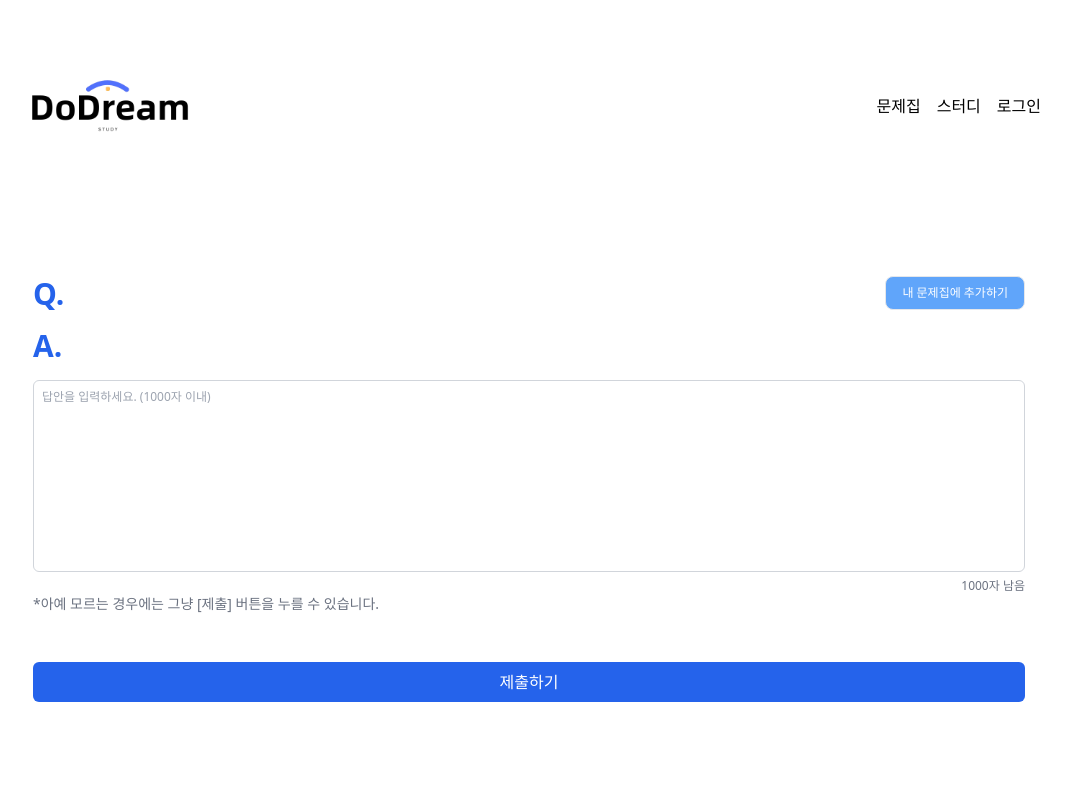
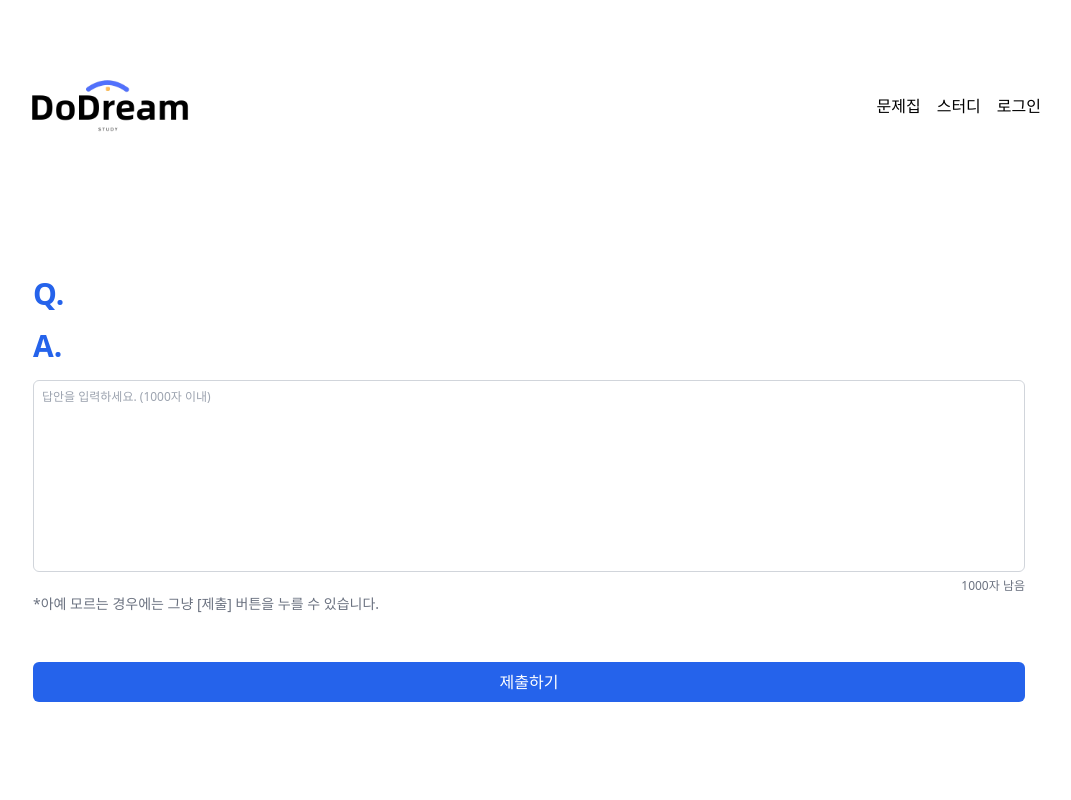
Before and after one commit to DoDreamTeam/Frontend, a React (Vite) app: page /book/1/questions/1 in a window 1280 px wide. Shown: the top 800 px of the page, without its empty margins (111-1182 px from the left). Built offline with nearby package versions, Linux system fonts and the light colour scheme; no server answers.

Commit message:
fix: 로그인 여부에 따라 내 문제집에 추가 버튼 보이도록 수정 (#56)

```diff
--- a/src/pages/QuestionPage.jsx
+++ b/src/pages/QuestionPage.jsx
@@ -3,12 +3,14 @@ import SolveQuestionForm from "../components/questionEvaluate/SolveQuestionForm"
 import { useNavigate, useParams } from "react-router-dom";
 import api from "../api/api";
 import AddToMyBooks from "../components/questionEvaluate/AddToMyBooks";
+import { useAuth } from "../context/AuthContext";
 
 const QuestionPage = () => {
   const { id, questionId } = useParams();
   const [question, setQuestion] = useState("");
   const [bookTitle, setBookTitle] = useState("");
   const navigate = useNavigate();
+  const { isAuthenticated } = useAuth();
 
   useEffect(() => {
     const fetchQuestion = async () => {
@@ -46,7 +48,7 @@ const QuestionPage = () => {
         <div className="text-3xl text-blue-600 font-bold mb-4 text-left">
           Q.
         </div>
-        <AddToMyBooks />
+        {isAuthenticated && <AddToMyBooks />}
       </div>
       {question && (
         <div className="mb-16">
```
